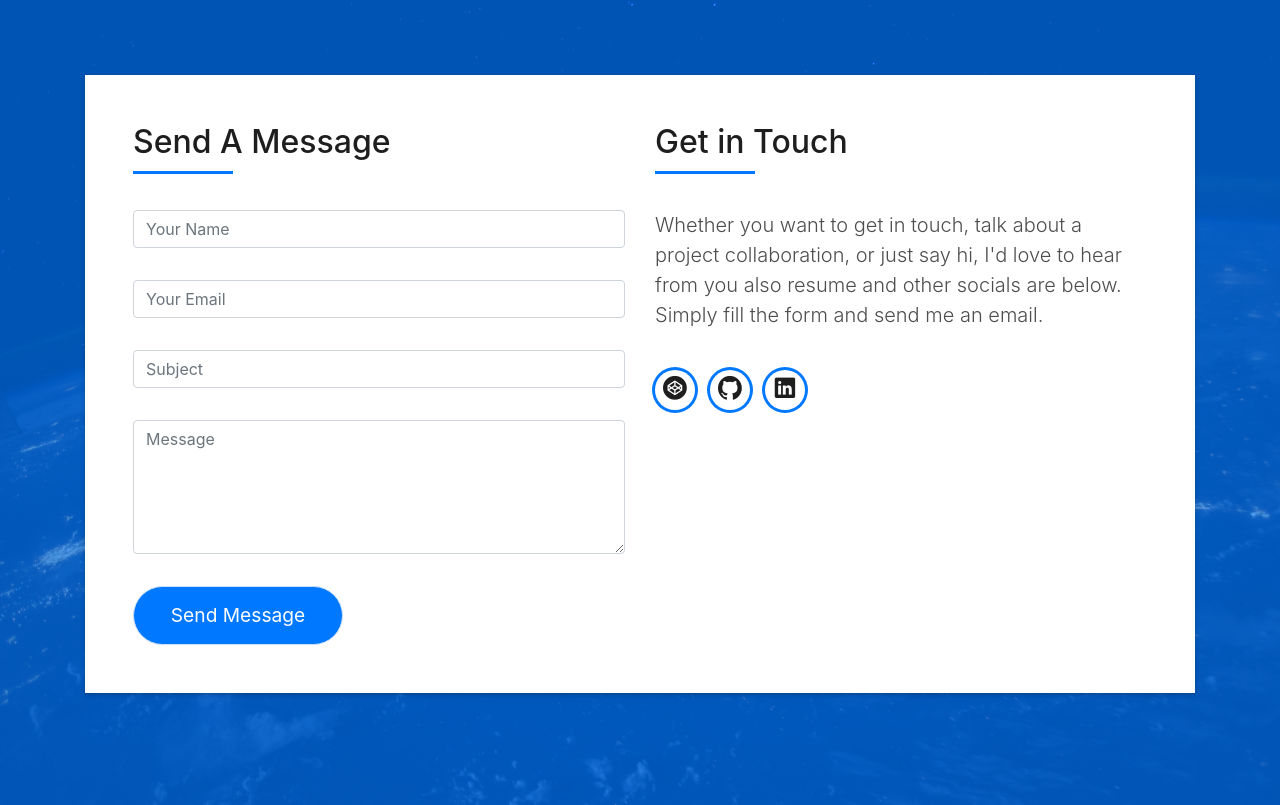
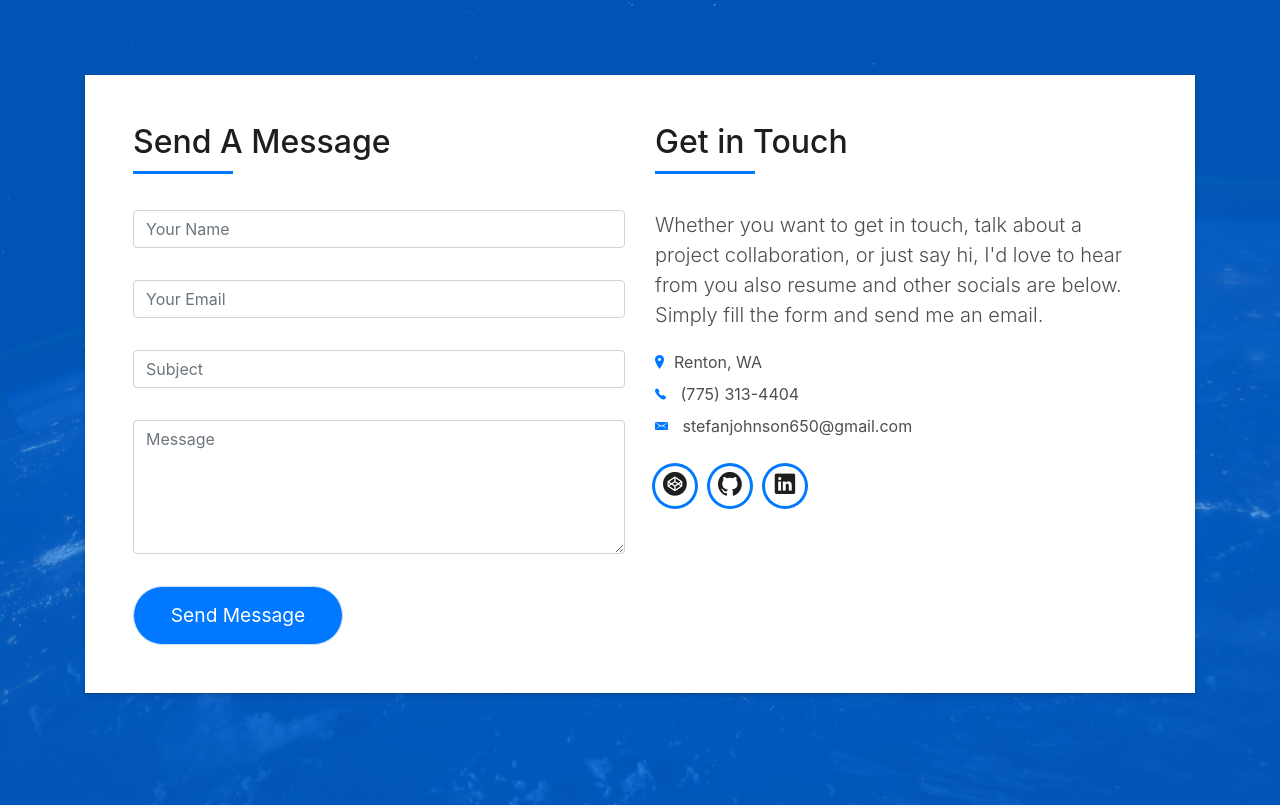
Before and after one commit to Stefj12/PVF1, a React (Create React App) app: page / in a window 1280 px wide. Shown: the part 2641-3446 px from the top of the page. Built offline with nearby package versions, Linux system fonts and the light colour scheme; a web font is replaced by a local one.

Commit message:
adding edits to contact

```diff
--- a/src/components/contact.jsx
+++ b/src/components/contact.jsx
@@ -110,11 +110,11 @@ class Contact extends React.Component {
                           <br />
                           Simply fill the form and send me an email.
                         </p>
-                        {/* <!-- <ul class="list-ico">
-                                <li><span class="ion-ios-location"></span> 329 WASHINGTON ST BOSTON, MA 02108</li>
-                                <li><span class="ion-ios-telephone"></span> (617) 557-0089</li>
-                                <li><span class="ion-email"></span> contact@example.com</li>
-                                </ul> --> */}
+                         <ul class="list-ico">
+                                <li><span class="ion-ios-location"></span>Renton, WA </li>
+                                <li><span class="ion-ios-telephone"></span> (775) 313-4404</li>
+                                <li><span class="ion-email"></span> stefanjohnson650@gmail.com</li>
+                                </ul>
                       </div>
                       <div className="socials">
                         <ul>
```
Also changed, not shown: 1 other file (tests, documents, lock files or other folders).
